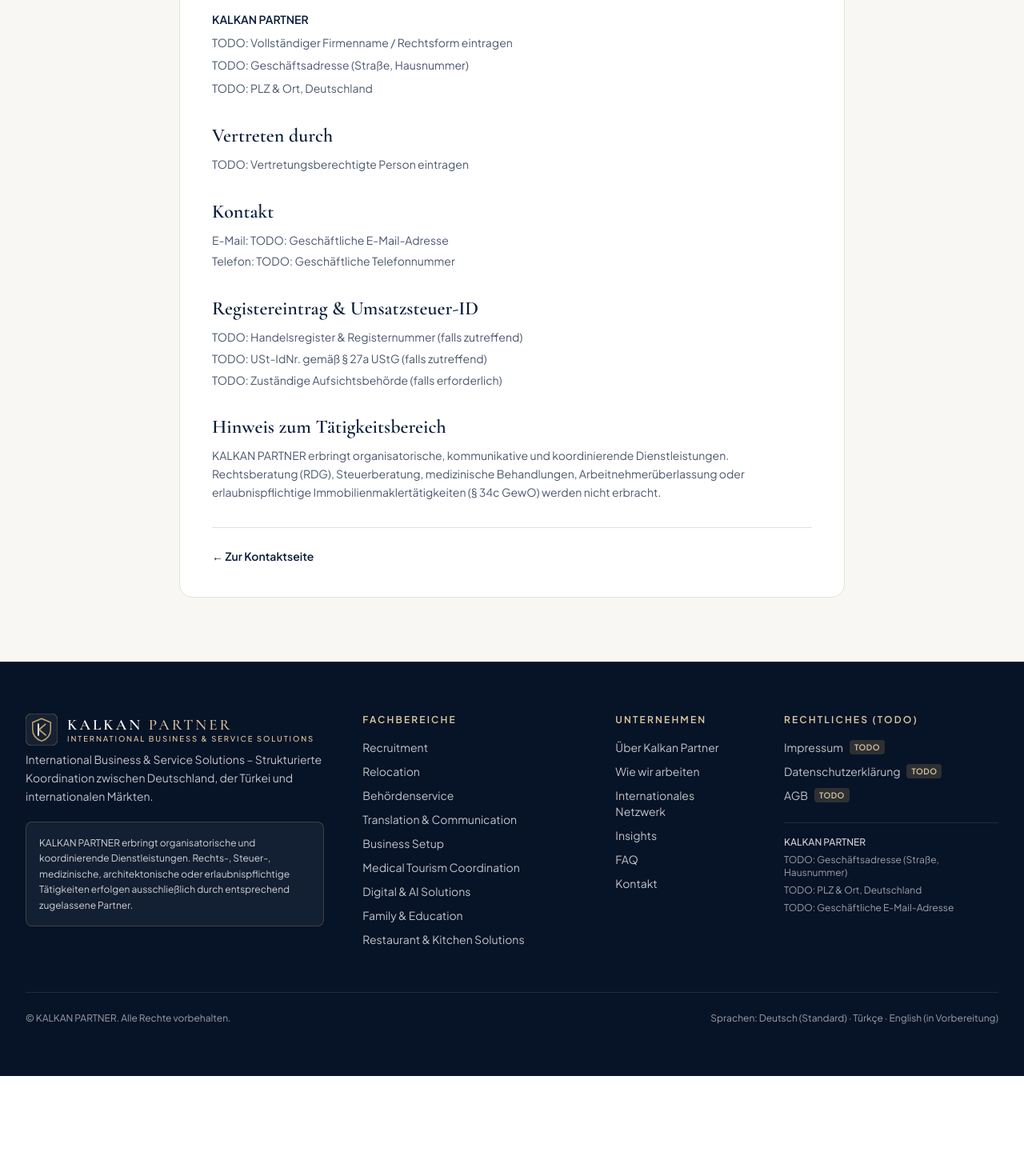
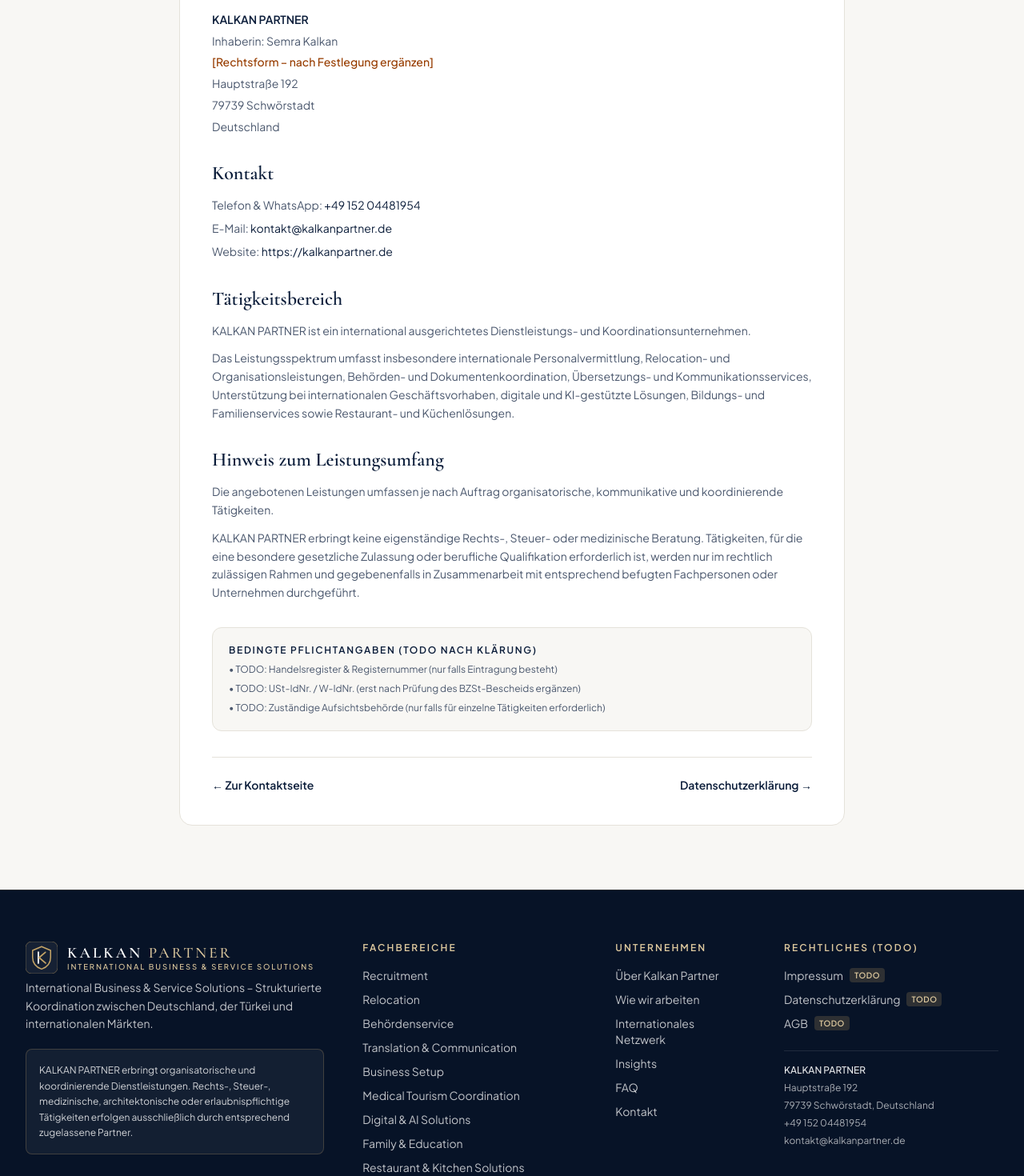
Before and after one commit to 1likte/kalkanpartner, a Next.js app: page /de/impressum in a window 1280 px wide. Shown: the part 660-2130 px from the top of the page at 80% size. Before the commit the page ends 2005 px from the top, so only its background shows below. Built offline with nearby package versions, Linux system fonts and the light colour scheme; no server answers.

Commit message:
feat: update Impressum draft, kalkanpartner.de domain, and contact metadata

```diff
--- a/src/app/[locale]/datenschutz/page.tsx
+++ b/src/app/[locale]/datenschutz/page.tsx
@@ -77,9 +77,14 @@ export default async function DatenschutzPage({
               </h2>
               <div className="mt-3 space-y-1">
                 <p className="font-semibold text-navy">{siteConfig.brandName}</p>
-                <p>{siteConfig.legal.companyLegalName}</p>
+                <p>
+                  {isTr ? "İşletme Sahibi (Inhaberin): " : "Inhaberin: "}
+                  {siteConfig.legal.owner}
+                </p>
                 <p>{siteConfig.legal.streetAddress}</p>
                 <p>{siteConfig.legal.postalCodeCity}</p>
+                <p>{siteConfig.legal.country}</p>
+                <p>Telefon: {siteConfig.legal.phone}</p>
                 <p>E-Mail: {siteConfig.legal.email}</p>
               </div>
             </div>
--- a/src/app/[locale]/impressum/page.tsx
+++ b/src/app/[locale]/impressum/page.tsx
@@ -16,8 +16,8 @@ export async function generateMetadata({
   return {
     title:
       locale === "tr"
-        ? "Impressum (Yasal Künye – TODO) | KALKAN PARTNER"
-        : "Impressum (TODO vor Veröffentlichung) | KALKAN PARTNER",
+        ? "Impressum (Yasal Künye) | KALKAN PARTNER"
+        : "Impressum | KALKAN PARTNER",
     robots: { index: false, follow: true },
     alternates: {
       canonical: `/${locale}/impressum`,
@@ -44,100 +44,199 @@ export default async function ImpressumPage({
       <section className="bg-navy-deep text-white py-14 sm:py-20">
         <div className="mx-auto max-w-4xl px-4 sm:px-6 lg:px-8">
           <span className="inline-flex rounded bg-gold/20 px-2.5 py-1 text-xs font-semibold tracking-wider text-gold-light">
-            TODO · {isTr ? "YAYIN ÖNCESİ ZORUNLU" : "VOR LIVEGANG AUSZUFÜLLEN"}
+            § 5 DDG ·{" "}
+            {isTr ? "HUKUKİ TÜR & ONAY BEKLİYOR" : "ENTWURF VOR LIVEGANG"}
           </span>
           <h1 className="mt-4 font-serif text-4xl font-semibold sm:text-5xl">
             {isTr ? "Impressum (Yasal Künye)" : "Impressum"}
           </h1>
           <p className="mt-3 text-sm text-white/75">
             {isTr
-              ? "Alman § 5 DDG (eski § 5 TMG) uyarınca zorunlu yasal künye taslağı."
-              : "Pflichtangaben gemäß § 5 DDG (vormals § 5 TMG) – Entwurf bis zur Bereitstellung der finalen Unternehmensdaten."}
+              ? "Alman § 5 DDG kapsamında KALKAN PARTNER için uyarlanmış yasal künye."
+              : "Angaben gemäß § 5 DDG für KALKAN PARTNER."}
           </p>
         </div>
       </section>
 
       <section className="bg-ivory py-14 sm:py-20">
         <div className="mx-auto max-w-4xl px-4 sm:px-6 lg:px-8 space-y-8">
-          {/* Mandatory Warning Banner */}
+          {/* Mandatory Pre-Launch Legal Review Banner */}
           <div className="flex items-start gap-3.5 rounded-xl border border-amber-400/70 bg-amber-50 p-5 text-amber-950">
             <AlertTriangle className="mt-0.5 h-5 w-5 shrink-0 text-amber-700" />
             <div className="text-sm leading-relaxed">
               <p className="font-semibold">
                 {isTr
-                  ? "Uyarı: Yasal bilgiler henüz tamamlanmadı (TODO)"
-                  : "Hinweis: Rechtliche Pflichtangaben noch unvollständig (TODO)"}
+                  ? "Canlı Yayın Öncesi Not (TODO)"
+                  : "Hinweis vor Veröffentlichung (TODO)"}
               </p>
               <p className="mt-1 text-xs sm:text-sm">
                 {isTr
-                  ? "Gerçek şirket adı, yasal adres, iletişim bilgileri, ticaret sicili ve vergi/USt-IdNr. bilgileri sağlanıp hukuken onaylanmadan bu web sitesi canlıya alınmamalıdır."
-                  : "Diese Website darf erst als rechtlich vollständig veröffentlicht werden, nachdem alle tatsächlichen Unternehmens-, Register-, Kontakt- und Steuerangaben eingetragen und juristisch geprüft wurden."}
+                  ? "Şirketin hukuki türü (Einzelunternehmen / UG / GmbH), varsa ticaret sicili ve BZSt belgesinden doğrulanmış USt-IdNr. / W-IdNr. bilgileri kesinleştikten sonra bu uyarı kaldırılmalıdır."
+                  : "Die endgültige Rechtsform (Einzelunternehmen / UG / GmbH) sowie – sofern vorhanden und anhand des BZSt-Bescheids geprüft – Handelsregister und USt-IdNr. / W-IdNr. sind vor dem Livegang abschließend zu ergänzen."}
               </p>
             </div>
           </div>
 
           <div className="rounded-2xl border border-border-subtle bg-surface p-7 sm:p-10 space-y-8 text-sm leading-relaxed text-ink">
+            {/* § 5 DDG */}
             <div>
               <h2 className="font-serif text-2xl font-semibold text-navy">
-                {isTr ? "Şirket Bilgileri (§ 5 DDG)" : "Angaben gemäß § 5 DDG"}
+                {isTr ? "§ 5 DDG Kapsamında Bilgiler" : "Angaben gemäß § 5 DDG"}
               </h2>
-              <div className="mt-4 space-y-1.5 text-muted">
+              <div className="mt-4 space-y-1 text-muted">
                 <p className="font-semibold text-navy">{siteConfig.brandName}</p>
-                <p>{siteConfig.legal.companyLegalName}</p>
+                <p>
+                  {isTr ? "İşletme Sahibi (Inhaberin): " : "Inhaberin: "}
+                  {siteConfig.legal.owner}
+                </p>
+                <p className="text-amber-800 font-medium">
+                  {siteConfig.legal.companyLegalName}
+                </p>
                 <p>{siteConfig.legal.streetAddress}</p>
                 <p>{siteConfig.legal.postalCodeCity}</p>
+                <p>{siteConfig.legal.country}</p>
               </div>
             </div>
 
-            <div>
-              <h2 className="font-serif text-2xl font-semibold text-navy">
-                {isTr ? "Yetkili Temsilci" : "Vertreten durch"}
-              </h2>
-              <p className="mt-2 text-muted">{siteConfig.legal.managingDirector}</p>
-            </div>
-
+            {/* Kontakt */}
             <div>
               <h2 className="font-serif text-2xl font-semibold text-navy">
                 {isTr ? "İletişim" : "Kontakt"}
               </h2>
-              <div className="mt-2 space-y-1 text-muted">
-                <p>E-Mail: {siteConfig.legal.email}</p>
-                <p>{isTr ? "Telefon" : "Telefon"}: {siteConfig.legal.phone}</p>
+              <div className="mt-3 space-y-1.5 text-muted">
+                <p>
+                  Telefon &amp; WhatsApp:{" "}
+                  <a
+                    href={`tel:${siteConfig.legal.phoneHref}`}
+                    className="text-navy hover:text-gold-dark underline-offset-4 hover:underline"
+                  >
+                    {siteConfig.legal.phone}
+                  </a>
+                </p>
+                <p>
+                  E-Mail:{" "}
+                  <a
+                    href={`mailto:${siteConfig.legal.email}`}
+                    className="text-navy hover:text-gold-dark underline-offset-4 hover:underline"
+                  >
+                    {siteConfig.legal.email}
+                  </a>
+                </p>
+                <p>
+                  Website:{" "}
+                  <a
+                    href={siteConfig.siteUrl}
+                    className="text-navy hover:text-gold-dark underline-offset-4 hover:underline"
+                  >
+                    https://{siteConfig.domain}
+                  </a>
+                </p>
               </div>
             </div>
 
+            {/* Tätigkeitsbereich */}
+            <div>
+              <h2 className="font-serif text-2xl font-semibold text-navy">
+                {isTr ? "Faaliyet Alanı (Tätigkeitsbereich)" : "Tätigkeitsbereich"}
+              </h2>
+              {isTr ? (
+                <div className="mt-3 space-y-3 text-muted">
+                  <p>
+                    KALKAN PARTNER, uluslararası odaklı bir hizmet ve koordinasyon
+                    şirketidir.
+                  </p>
+                  <p>
+                    Hizmet yelpazesi özellikle uluslararası personel koordinasyonu,
+                    relocation ve organizasyon hizmetleri, resmî kurum ve belge
+                    koordinasyonu, çeviri ve iletişim hizmetleri, uluslararası iş
+                    girişimlerine destek, dijital ve yapay zekâ destekli çözümler,
+                    eğitim ve aile hizmetleri ile restoran ve mutfak çözümlerini
+                    kapsar.
+                  </p>
+                </div>
+              ) : (
+                <div className="mt-3 space-y-3 text-muted">
+                  <p>
+                    KALKAN PARTNER ist ein international ausgerichtetes
+                    Dienstleistungs- und Koordinationsunternehmen.
+                  </p>
+                  <p>
+                    Das Leistungsspektrum umfasst insbesondere internationale
+                    Personalvermittlung, Relocation- und Organisationsleistungen,
+                    Behörden- und Dokumentenkoordination, Übersetzungs- und
+                    Kommunikationsservices, Unterstützung bei internationalen
+                    Geschäftsvorhaben, digitale und KI-gestützte Lösungen,
+                    Bildungs- und Familienservices sowie Restaurant- und
+                    Küchenlösungen.
+                  </p>
+                </div>
+              )}
+            </div>
+
+            {/* Hinweis zum Leistungsumfang */}
             <div>
               <h2 className="font-serif text-2xl font-semibold text-navy">
                 {isTr
-                  ? "Ticaret Sicili & KDV Numarası"
-                  : "Registereintrag & Umsatzsteuer-ID"}
+                  ? "Hizmet Kapsamı Hakkında Bilgilendirme (Hinweis zum Leistungsumfang)"
+                  : "Hinweis zum Leistungsumfang"}
               </h2>
-              <div className="mt-2 space-y-1 text-muted">
-                <p>{siteConfig.legal.commercialRegister}</p>
-                <p>{siteConfig.legal.vatId}</p>
-                <p>{siteConfig.legal.supervisoryAuthority}</p>
-              </div>
+              {isTr ? (
+                <div className="mt-3 space-y-3 text-muted">
+                  <p>
+                    Sunulan hizmetler, verilen göreve bağlı olarak organizasyonel,
+                    iletişimsel ve koordinasyon faaliyetlerini kapsar.
+                  </p>
+                  <p>
+                    KALKAN PARTNER bağımsız hukuki, vergisel veya tıbbi danışmanlık
+                    sunmaz. Özel yasal izin veya mesleki yetki gerektiren
+                    faaliyetler yalnızca hukuken izin verilen çerçevede ve
+                    gerektiğinde ilgili alanda yetkili uzman kişiler veya
+                    şirketlerle iş birliği içinde yürütülür.
+                  </p>
+                </div>
+              ) : (
+                <div className="mt-3 space-y-3 text-muted">
+                  <p>
+                    Die angebotenen Leistungen umfassen je nach Auftrag
+                    organisatorische, kommunikative und koordinierende
+                    Tätigkeiten.
+                  </p>
+                  <p>
+                    KALKAN PARTNER erbringt keine eigenständige Rechts-, Steuer-
+                    oder medizinische Beratung. Tätigkeiten, für die eine besondere
+                    gesetzliche Zulassung oder berufliche Qualifikation
+                    erforderlich ist, werden nur im rechtlich zulässigen Rahmen
+                    und gegebenenfalls in Zusammenarbeit mit entsprechend befugten
+                    Fachpersonen oder Unternehmen durchgeführt.
+                  </p>
+                </div>
+              )}
             </div>
 
-            <div>
-              <h2 className="font-serif text-2xl font-semibold text-navy">
+            {/* Pending Optional/Conditional Registry Items */}
+            <div className="rounded-xl border border-border-subtle bg-ivory p-5 space-y-2 text-xs text-muted">
+              <p className="font-semibold uppercase tracking-[0.14em] text-navy">
                 {isTr
-                  ? "Hizmet Kapsamı Hakkında Açıklama"
-                  : "Hinweis zum Tätigkeitsbereich"}
-              </h2>
-              <p className="mt-2 text-muted">
-                {isTr
-                  ? "KALKAN PARTNER organizasyon, iletişim ve süreç koordinasyonu hizmetleri sunar. Hukuki danışmanlık (RDG), vergi danışmanlığı, tıbbi teşhis/tedavi, personel kiralama (Arbeitnehmerüberlassung) veya izin gerektiren emlak aracılığı (§ 34c GewO) sunulmaz."
-                  : "KALKAN PARTNER erbringt organisatorische, kommunikative und koordinierende Dienstleistungen. Rechtsberatung (RDG), Steuerberatung, medizinische Behandlungen, Arbeitnehmerüberlassung oder erlaubnispflichtige Immobilienmaklertätigkeiten (§ 34c GewO) werden nicht erbracht."}
+                  ? "Kesinleşince Eklenecek Koşullu Alanlar (TODO)"
+                  : "Bedingte Pflichtangaben (TODO nach Klärung)"}
               </p>
+              <p>• {siteConfig.legal.commercialRegister}</p>
+              <p>• {siteConfig.legal.vatId}</p>
+              <p>• {siteConfig.legal.supervisoryAuthority}</p>
             </div>
 
-            <div className="border-t border-border-subtle pt-6">
+            <div className="border-t border-border-subtle pt-6 flex items-center justify-between">
               <Link
                 href={`/${locale}/contact`}
                 className="text-sm font-semibold text-navy hover:text-gold-dark transition-colors"
               >
                 {isTr ? "← İletişim sayfasına dön" : "← Zur Kontaktseite"}
+              </Link>
+              <Link
+                href={`/${locale}/datenschutz`}
+                className="text-sm font-semibold text-navy hover:text-gold-dark transition-colors"
+              >
+                {isTr ? "Gizlilik Politikası →" : "Datenschutzerklärung →"}
               </Link>
             </div>
           </div>
--- a/src/app/[locale]/layout.tsx
+++ b/src/app/[locale]/layout.tsx
@@ -68,6 +68,7 @@ export default async function LocaleLayout({
     "@context": "https://schema.org",
     "@type": "Organization",
     name: siteConfig.brandName,
+    url: siteConfig.siteUrl,
     description: dict.meta.description,
     areaServed: ["DE", "TR"],
     availableLanguage: ["German", "Turkish"],
--- a/src/components/layout/Footer.tsx
+++ b/src/components/layout/Footer.tsx
@@ -88,11 +88,28 @@ export function Footer({ locale, dict }: FooterProps) {
               ))}
             </ul>
 
-            <div className="mt-6 space-y-1.5 border-t border-white/10 pt-4 text-xs text-white/60">
-              <p className="font-medium text-white/80">{siteConfig.brandName}</p>
+            <div className="mt-6 space-y-1.5 border-t border-white/10 pt-4 text-xs text-white/65">
+              <p className="font-medium text-white/90">{siteConfig.brandName}</p>
               <p>{siteConfig.legal.streetAddress}</p>
-              <p>{siteConfig.legal.postalCodeCity}</p>
-              <p>{siteConfig.legal.email}</p>
+              <p>
+                {siteConfig.legal.postalCodeCity}, {siteConfig.legal.country}
+              </p>
+              <p>
+                <a
+                  href={`tel:${siteConfig.legal.phoneHref}`}
+                  className="hover:text-gold-light transition-colors"
+                >
+                  {siteConfig.legal.phone}
+                </a>
+              </p>
+              <p>
+                <a
+                  href={`mailto:${siteConfig.legal.email}`}
+                  className="hover:text-gold-light transition-colors"
+                >
+                  {siteConfig.legal.email}
+                </a>
+              </p>
             </div>
           </div>
         </div>
--- a/src/config/site.ts
+++ b/src/config/site.ts
@@ -1,29 +1,35 @@
 /**
- * Central site configuration and verified legal metadata.
- * IMPORTANT: Never fabricate registration numbers, addresses, emails, phone numbers,
- * or licenses. Keep unverified items explicitly marked as TODO until supplied.
+ * Central site configuration and legal metadata.
+ * IMPORTANT: Unverified legal fields (Rechtsform, Handelsregister, USt-IdNr./W-IdNr.)
+ * remain explicitly marked as TODO until legally finalized and verified.
  */
 export const siteConfig = {
   brandName: "KALKAN PARTNER",
   descriptor: "International Business & Service Solutions",
-  siteUrl: process.env.NEXT_PUBLIC_SITE_URL || "https://example.com",
+  siteUrl: process.env.NEXT_PUBLIC_SITE_URL || "https://kalkanpartner.de",
+  domain: "kalkanpartner.de",
   baseCountry: "Germany",
   markets: ["Germany", "Türkiye", "International"],
   legal: {
-    companyLegalName: "TODO: Vollständiger Firmenname / Rechtsform eintragen",
-    managingDirector: "TODO: Vertretungsberechtigte Person eintragen",
-    streetAddress: "TODO: Geschäftsadresse (Straße, Hausnummer)",
-    postalCodeCity: "TODO: PLZ & Ort, Deutschland",
-    email: "TODO: Geschäftliche E-Mail-Adresse",
-    phone: "TODO: Geschäftliche Telefonnummer",
-    commercialRegister: "TODO: Handelsregister & Registernummer (falls zutreffend)",
-    vatId: "TODO: USt-IdNr. gemäß § 27a UStG (falls zutreffend)",
-    supervisoryAuthority: "TODO: Zuständige Aufsichtsbehörde (falls erforderlich)",
+    owner: "Semra Kalkan",
+    companyLegalName: "[Rechtsform – nach Festlegung ergänzen]",
+    streetAddress: "Hauptstraße 192",
+    postalCodeCity: "79739 Schwörstadt",
+    country: "Deutschland",
+    email: "kontakt@kalkanpartner.de",
+    phone: "+49 152 04481954",
+    phoneHref: "+4915204481954",
+    commercialRegister:
+      "TODO: Handelsregister & Registernummer (nur falls Eintragung besteht)",
+    vatId:
+      "TODO: USt-IdNr. / W-IdNr. (erst nach Prüfung des BZSt-Bescheids ergänzen)",
+    supervisoryAuthority:
+      "TODO: Zuständige Aufsichtsbehörde (nur falls für einzelne Tätigkeiten erforderlich)",
   },
   // Prepared for future Local SEO & Google Business Profile integration
   localSeo: {
     googleBusinessProfileUrl: null as string | null,
-    verifiedAddressAvailable: false,
+    verifiedAddressAvailable: true,
     openingHours: null as string | null,
   },
   // Prepared for future scalability (CRM, booking calendar, analytics)
```
Also changed, not shown: src/app/[locale]/contact/page.tsx (+19 -3 lines), 1 other file (tests, documents, lock files or other folders).
